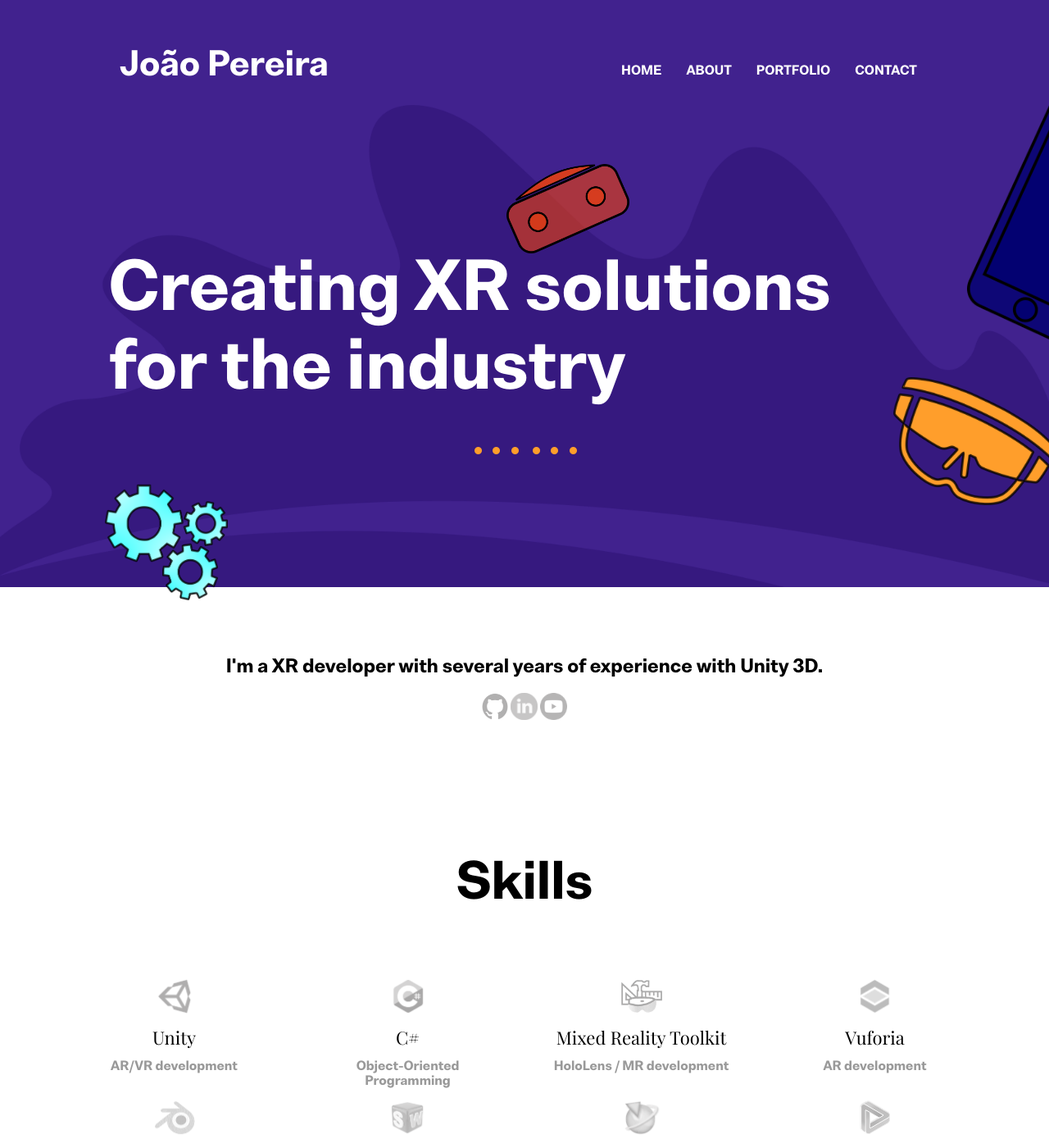
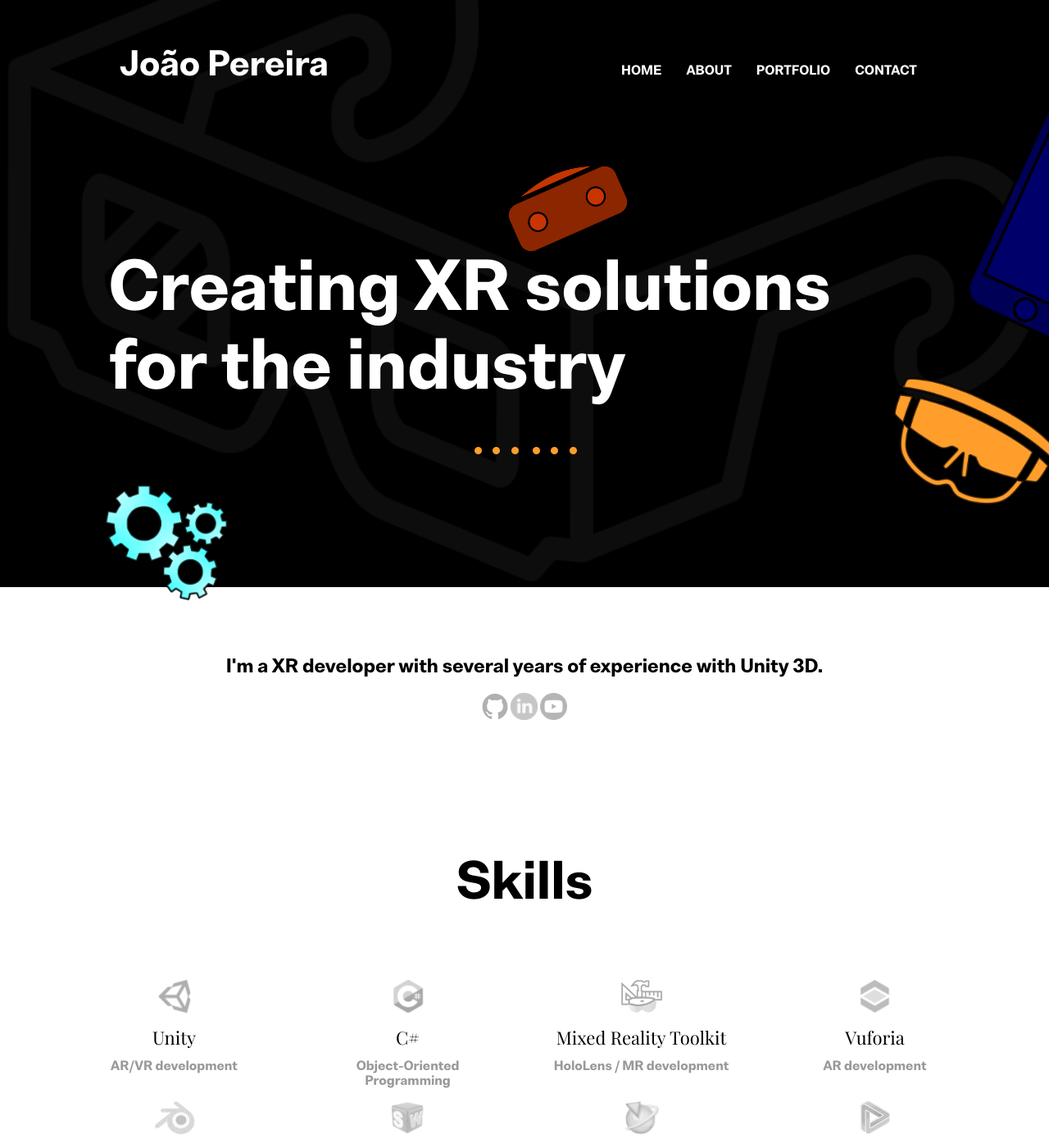
Before and after one commit to joaoadpereira/joaopereira.xyz, a Jekyll site: the page built from index.html, in a window 1280 px wide and 1400 px high. Shown: the whole window at 82% size. Built offline with Jekyll 4.4.1, drawn with Linux system fonts in a browser that asks for light colours.

Commit message:
Update top page view

```diff
--- a/_includes/hero-section.html
+++ b/_includes/hero-section.html
@@ -10,7 +10,8 @@
 
 
   <div class="layer-bg w-100">
-    <img class="img-fluid w-100" src="{{ site.baseurl }}/assets/images/illustrations/leaf-bg.png" alt="bg-shape">
+    <!--<img class="img-fluid w-100" src="{{ site.baseurl }}/assets/images/illustrations/leaf-bg.png" alt="bg-shape">-->
+    <img class="img-fluid w-100" src="{{ site.baseurl }}/assets/images/illustrations/glasses.png" alt="bg-shape">
   </div>
 
   <div class="layer" id="l2">
--- a/_layouts/about.html
+++ b/_layouts/about.html
@@ -11,7 +11,8 @@
     </div>
   </div>
   <!-- background shapes -->
-  <img width="1750px" src="{{ site.baseurl }}/assets/images/illustrations/leaf-bg-top.png" alt="illustrations" class="bg-shape-1 ">
+  <!--<img width="1750px" src="{{ site.baseurl }}/assets/images/illustrations/leaf-bg-top.png" alt="illustrations" class="bg-shape-1 ">-->
+  <img width="1750px" src="{{ site.baseurl }}/assets/images/illustrations/glasses_top.png" alt="illustrations" class="bg-shape-1 ">
   <img src="{{ site.baseurl }}/assets/images/illustrations/dots-group-sm.png" alt="illustrations" class="bg-shape-2">
   <img src="{{ site.baseurl }}/assets/images/illustrations/hololens_d.png"  alt="illustrations" class="bg-shape-3">
   <img width="100" src="{{ site.baseurl }}/assets/images/illustrations/phone.png" alt="illustrations" class="bg-shape-4">
--- a/_layouts/page.html
+++ b/_layouts/page.html
@@ -12,7 +12,8 @@
     </div>
   </div>
   <!-- background shapes -->
-  <img src="{{ site.baseurl }}/assets/images/illustrations/page-title.png" alt="illustrations" class="bg-shape-1 w-100">
+  <!--<img src="{{ site.baseurl }}/assets/images/illustrations/page-title.png" alt="illustrations" class="bg-shape-1 w-100">-->
+  <img src="{{ site.baseurl }}/assets/images/illustrations/glasses_top.png" alt="illustrations" class="bg-shape-1 w-100">
   <img src="{{ site.baseurl }}/assets/images/illustrations/vr_d.png" alt="illustrations" class="bg-shape-5" style="transform:rotate(360deg)">
   <img src="{{ site.baseurl }}/assets/images/illustrations/hololens_d.png" alt="illustrations" class="bg-shape-6">
  <!-- <img src="{{ site.baseurl }}/assets/images/illustrations/dots-group-cyan.png" alt="illustrations" class="bg-shape-4">-->
--- a/assets/scss/_variables.scss
+++ b/assets/scss/_variables.scss
@@ -1,5 +1,6 @@
 // Color Variables
-$primary-color: #41228e;
+//$primary-color: #41228e;
+$primary-color: #000000;
 $secondary-color: #2bfdff;
 $text-color: #4c4c4c;
 $text-color-dark: #000;
```
Also changed, not shown: assets/images/illustrations/glasses.png (added), assets/images/illustrations/glasses_top.png (added).
